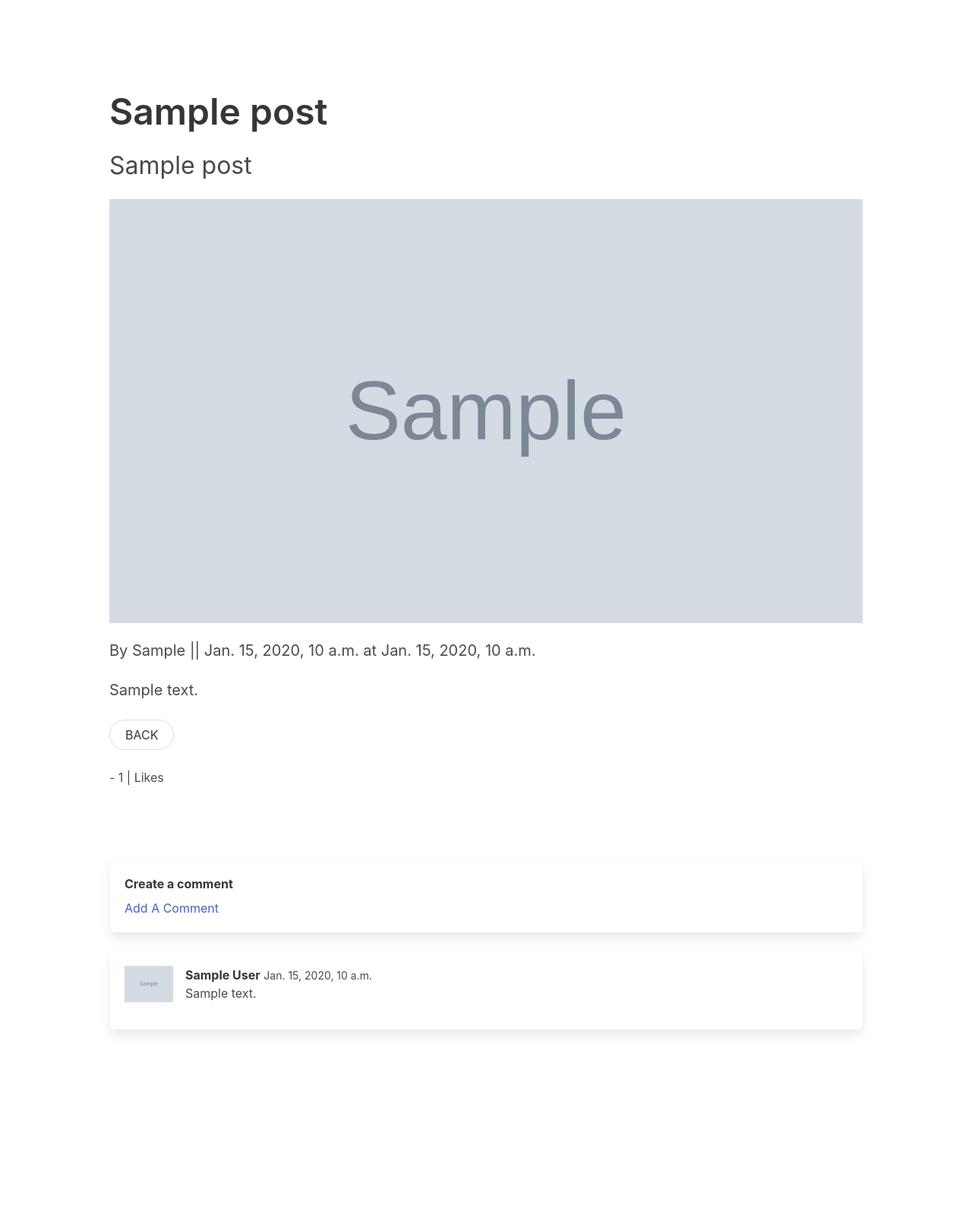
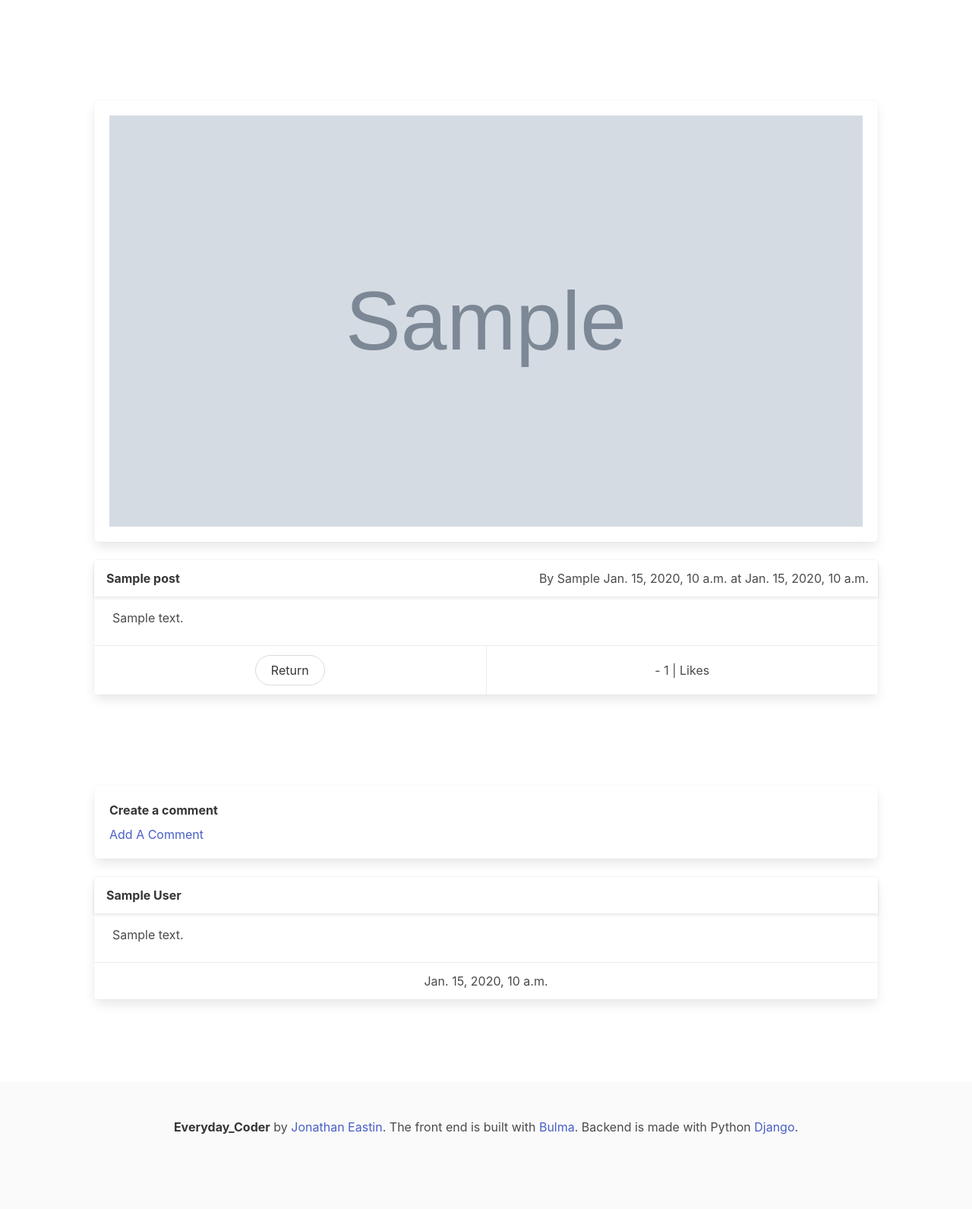
Before and after one commit to JonEast87/Django_Blog, a Django app: template JonsBlog/templates/article_details.html in a window 1280 px wide. Shown: the part 56-1647 px from the top of the page at 76% size. Before the commit the page ends 1417 px from the top, so only its background shows below. Run offline with Django 3.2, Linux system fonts and the light colour scheme; the template is opened without the code that fills it: most values are stand-ins (such as "Sample title", 1, 10 or a date in 2020); grey boxes marked "Sample" are stand-in pictures.

Commit message:
more frontend work for the article-detail section and delete views

```diff
--- a/JonsBlog/templates/article_details.html
+++ b/JonsBlog/templates/article_details.html
@@ -5,53 +5,60 @@
 
 {% block content %}
     <section class="section">
-        <div class="container block is-fluid">
-            <p class="title is-1 is-spaced">{{ post.title }}</p>
-            <p class="subtitle is-3">{{ post.title_tag }}</p>
-
+        <div class="widget column is-full">
             <figure class="image is-16by9">
                 {% if post.header_image %}
-                    <img class="has-ratio" src="{{ post.header_image.url }}">
+                    <img alt="Article image" class="box" src="{{ post.header_image.url }}">
                 {% endif %}
             </figure>
+            <br/>
+            <div class="card post-card">
+                <header class="post-header card-header">
+                    <div class="card-header-title">{{ post.title }}</div>
+                    <span class="card-header-author pr-3 pt-3">
+                        By {{ post.author.first_name }} {{ post.publication_date }} at {{ post.publication_time }}
+                    </span>
+                </header>
+                {#            <h3 class="subtitle is-3">'{{ post.title_tag }}'</h3>#}
+
+                <div class="card-content">
+                    <div class="tags-wrapper">
+                        <div class="tags"></div>
                     </div>
-
-        <div class="container block is-fluid">
-            <p class="subtitle is-5">
-                By {{ post.author.first_name }} || {{ post.publication_date }} at {{ post.publication_time }}
-            </p>
-            <div class="content is-medium">
+                    <div class="content">
                         {{ post.body|safe }}
                     </div>
                 </div>
 
-        <div class="container block is-fluid">
+                <div class="card-footer">
                     {% if user.is_authenticated %}
                         {% if user.id == post.author.id %}
-                    <a href="{% url 'update-post' post.pk %}" class="button is-primary is-rounded">
+                            <div class="card-footer-item">
+                                <a href="{% url 'update-post' post.pk %}" class="button is-primary">
                                     EDIT
                                 </a>
-                    <a href="{% url 'delete-post' post.pk %}" class="button is-danger is-rounded">
+                                <a href="{% url 'delete-post' post.pk %}" class="button is-danger">
                                     DELETE
                                 </a>
+                            </div>
                         {% endif %}
                     {% endif %}
-            <a href="{% url 'home' %} " class="button button-secondary is-rounded">BACK</a>
+                    <div class="card-footer-item">
+                        <a href="{% url 'home' %} " class="button button-secondary is-rounded">Return</a>
                     </div>
-
-        <div class="container block is-fluid">
+                    <div class="card-footer-item">
                         {% if user.is_authenticated %}
                             <form action="{% url 'like-post' post.pk %}" method="POST">
                             {% csrf_token %}
 
                             {% if liked %}
                                 <button type="submit" name="post_id" value="{{ post.id }}"
-                            class="button is-danger is-light is-rounded">
+                                        class="button is-warning is-light">
                                     UNLIKE
                                 </button>
                             {% else %}
                                 <button type="submit" name="post_id" value="{{ post.id }}"
-                            class="button is-primary is-light is-rounded">
+                                        class="button is-success is-light">
                                     LIKE
                                 </button>
                             {% endif %}
@@ -59,35 +66,42 @@
                         - {{ total_likes }} | Likes
                         </form>
                     </div>
-
+                </div>
+            </div>
+        </div>
     </section>
 
     <section class="section">
-        <div class="container block is-fluid">
+        <div class="widget column is-full">
             <div class="box">
                 <label class="label">Create a comment</label>
                 <a href="{% url 'add_comment' post.pk %}">Add A Comment</a>
             </div>
 
             {% if not post.comments.all %}
-                No Comments Yet...
+                <p>No Comments Yet...</p>
             {% else %}
                 {% for comment in post.comments.all %}
-                    <div class="box">
-                        <article class="media">
-                            <div class="media-left">
-                                <figure class="image is-64x64">
-                                    <img src="{{ comment.author.profile_image }}">
-                                </figure>
+                    <div class="card post-card">
+                        <div class="post-header card-header">
+                            <div class="card-header-title">
+                                {{ comment.author }}
                             </div>
-                            <div class="media-content">
+                            <span class="card-header-author pr-3 pt-3"></span>
+                        </div>
+                        <div class="card-content">
+                            <div class="tags-wrapper">
+                                <div class="tags"></div>
+                            </div>
                             <div class="content">
-                                    <strong>{{ comment.author }}</strong> <small>{{ comment.date_added }}</small>
-                                    <br/>
                                 <p>{{ comment.body }}</p>
                             </div>
                         </div>
-                        </article>
+                        <div class="card-footer">
+                            <div class="card-footer-item">
+                                <span>{{ comment.date_added }}</span>
+                            </div>
+                        </div>
                     </div>
                 {% endfor %}
             {% endif %}
--- a/JonsBlog/templates/base.html
+++ b/JonsBlog/templates/base.html
@@ -73,5 +73,14 @@
 
     </div>
 </section>
+<footer class="footer">
+    <div class="content has-text-centered">
+        <p>
+            <strong>Everyday_Coder</strong> by <a href="#">Jonathan Eastin</a>. The front end is built
+            with <a href="https://bulma.io">Bulma</a>. Backend is made with Python <a
+                href="https://www.djangoproject.com">Django</a>.
+        </p>
+    </div>
+</footer>
 </body>
 </html>
```
Also changed, not shown: JonsBlog/templates/delete_post.html (+22 -17 lines), JonsBlog/templates/home.html (+7 -14 lines), compose-dev.yaml (deleted, +0 -11 lines), db.sqlite3. Lines whose indentation alone changed are shown as unchanged.
